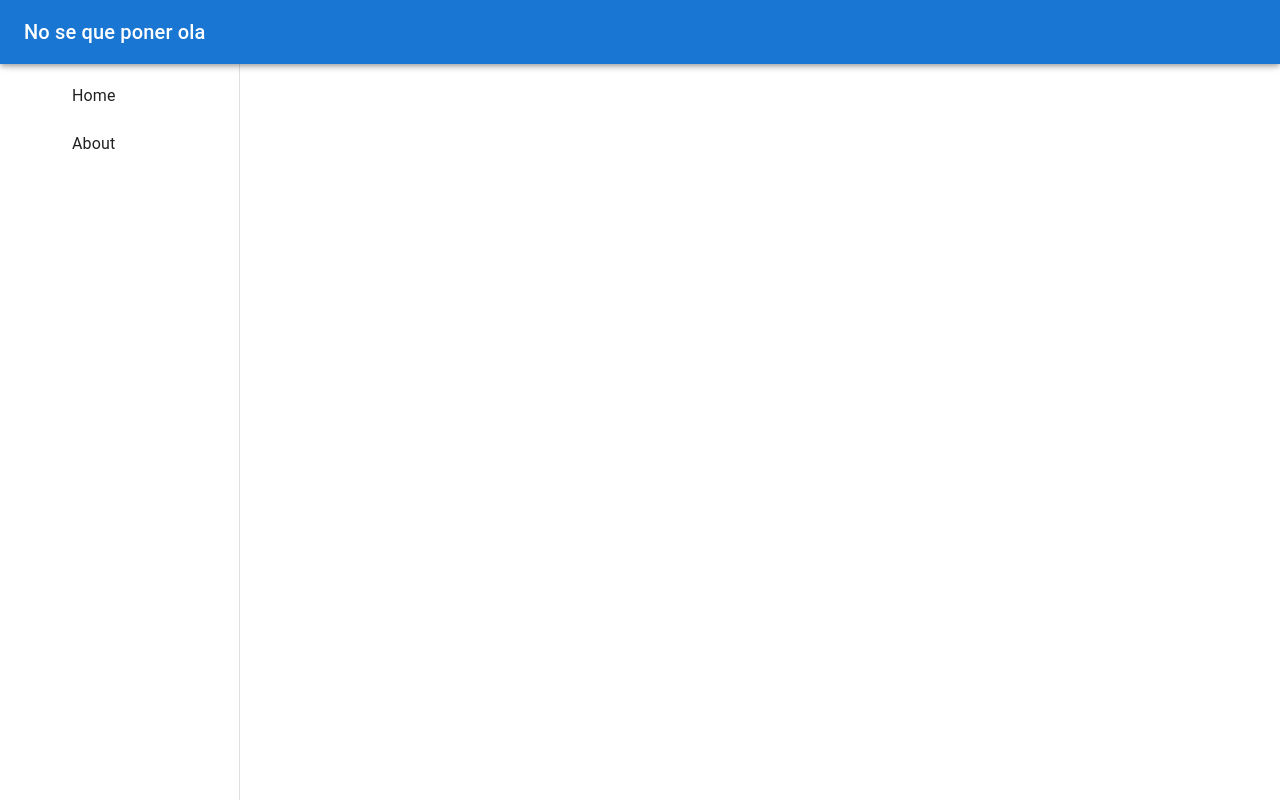
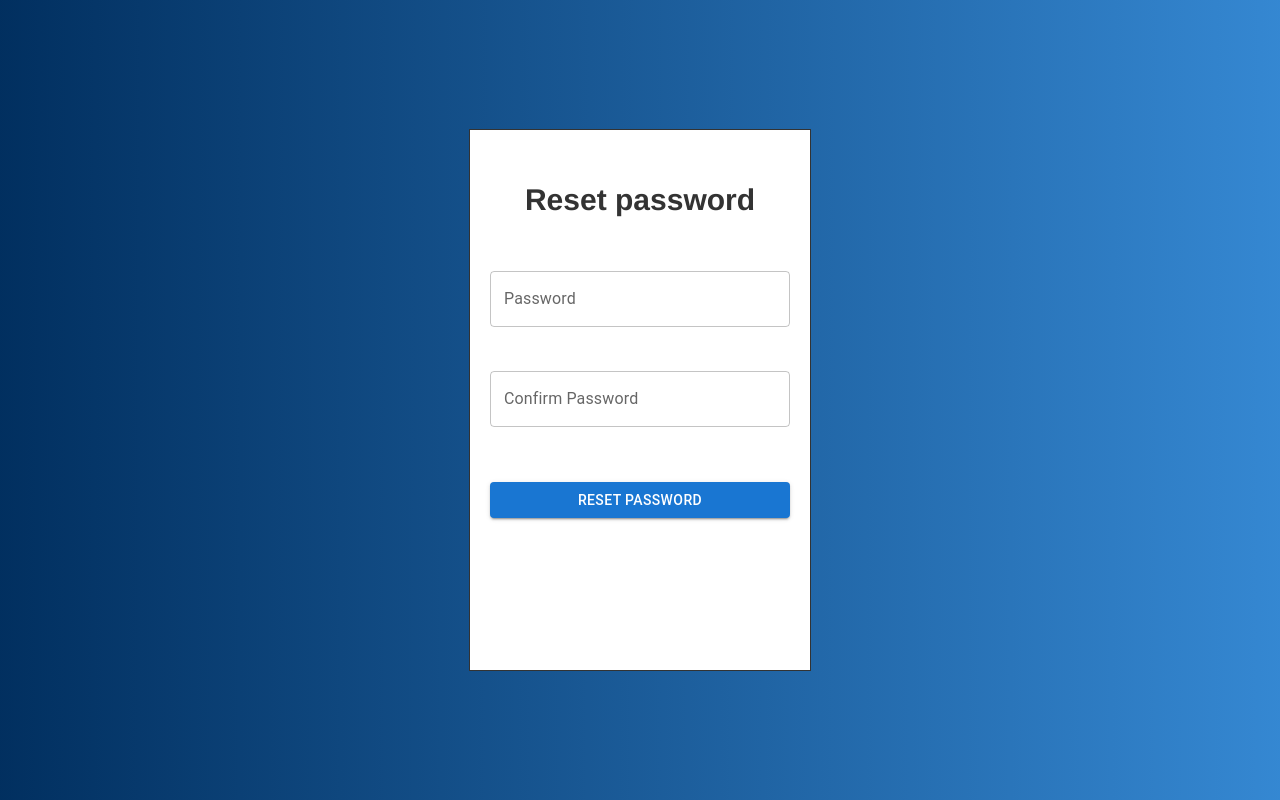
Before and after one commit to Galiblo/Incidences-Project, a React (Vite) app in the folder FRONTEND/: page /password-reset/1 in a window 1280 px wide. Built offline with nearby package versions, Linux system fonts and the light colour scheme; some icons are missing.

Commit message:
Password reset added

```diff
--- a/FRONTEND/src/App.jsx
+++ b/FRONTEND/src/App.jsx
@@ -7,11 +7,15 @@ import Navbar from "./components/NavBar";
 import About from "./components/About";
 import { Routes, Route, useLocation } from "react-router-dom";
 import ProtectedRoutes from "./components/ProtectedRoutes";
+import PasswordResetRequest from "./components/PasswordResetRequest";
+import PasswordReset from "./components/PasswordReset";
 
 function App() {
   const location = useLocation();
   const noNavbar =
-    location.pathname === "/" || location.pathname === "/register";
+    location.pathname === "/" ||
+    location.pathname === "/register" ||
+    location.pathname === "/request/password_reset" || location.pathname.includes("password-reset")
 
   return (
     <>
@@ -19,16 +23,20 @@ function App() {
         <Routes>
           <Route path="/" element={<Login />} />
           <Route path="/register" element={<Register />} />
+          <Route
+            path="/request/password_reset"
+            element={<PasswordResetRequest />}
+          />
+          <Route path="/password-reset/:token" element={<PasswordReset />} />
         </Routes>
       ) : (
         <Navbar
           content={
             <Routes>
-              <Route element={<ProtectedRoutes/>}>
+              <Route element={<ProtectedRoutes />}>
                 <Route path="/home" element={<Home />} />
                 <Route path="/about" element={<About />} />
               </Route>
-
             </Routes>
           }
         />
--- a/FRONTEND/src/components/Login.jsx
+++ b/FRONTEND/src/components/Login.jsx
@@ -45,9 +45,10 @@ const Login = () => {
           <Box className={"itemBox"}>
             <ButtonForm label={"Login"} type={"submit"} />
           </Box>
-          <Box className={"itemBox"}>
+          <Box className={"itemBox"} sx={{ flexDirection: "column" }}>
             <span>Don't have an account?&nbsp;</span>
-            <Link to={"/register"}>Register here</Link>
+            <Link to={"/register"}>Register here</Link> <br/>
+            <Link to={"/request/password_reset"}>Forgot password?</Link>
           </Box>
         </Box>
       </form>
--- /dev/null
+++ b/FRONTEND/src/components/MyMessage.jsx
@@ -0,0 +1,23 @@
+import { Box } from "@mui/material";
+
+const MyMessage = ({ text }) => {
+  return (
+    <Box
+      sx={{
+        backgroundColor: "#69C9AB",
+        color: "#FFFFFF",
+        width: "90%",
+        height: "40px",
+        position: "absolute",
+        top: "20px",
+        display: "flex",
+        justifyContent: "center",
+        alignItems: "center",
+      }}
+    >
+      {text}
+    </Box>
+  );
+};
+
+export default MyMessage;
--- /dev/null
+++ b/FRONTEND/src/components/PasswordReset.jsx
@@ -0,0 +1,68 @@
+import "../App.css";
+import { Box } from "@mui/material";
+import TextField from "./forms/TextField";
+import PasswordField from "./forms/PasswordField";
+import ButtonForm from "./forms/ButtonForm";
+import { Link, useParams } from "react-router-dom";
+import { useForm } from "react-hook-form";
+import AxiosInstance from "./AxiosInstance";
+import { useNavigate } from "react-router-dom";
+import MyMessage from "./MyMessage";
+import { React, useState } from "react";
+
+const PasswordReset = () => {
+  const navigate = useNavigate();
+  const { handleSubmit, control } = useForm();
+  const { token } = useParams();
+  console.log(token);
+
+  const [ShowMessage, setShowMessage] = useState(false);
+
+  const submission = (data) => {
+    AxiosInstance.post(`api/password_reset/confirm/`, {
+      password: data.password,
+      token: token,
+    }).then((response) => {
+      setShowMessage(true);
+      setTimeout(() => {
+        navigate("/")
+      }, 2000);
+    });
+  };
+
+  return (
+    <div className={"myBackground"}>
+      {ShowMessage ? (
+        <MyMessage text={"Your password reset was succesfull, you will be redirected to the login page"} />
+      ) : null}
+      <form onSubmit={handleSubmit(submission)}>
+        <Box className={"whitebox"}>
+          <Box className={"itemBox"}>
+            <Box className={"title"}>Reset password</Box>
+          </Box>
+          <Box className={"itemBox"}>
+            <PasswordField
+              label={"Password"}
+              name={"password"}
+              control={control}
+            ></PasswordField>
+          </Box>
+          <Box className={"itemBox"}>
+            <PasswordField
+              label={"Confirm Password"}
+              name={"password2"}
+              control={control}
+            ></PasswordField>
+          </Box>
+
+          <Box className={"itemBox"}>
+            <ButtonForm label={"Reset Password"} type={"submit"} />
+          </Box>
+          <Box className={"itemBox"} sx={{ flexDirection: "column" }}></Box>
+        </Box>
+      </form>
+    </div>
+  );
+};
+
+export default PasswordReset;
--- /dev/null
+++ b/FRONTEND/src/components/PasswordResetRequest.jsx
@@ -0,0 +1,54 @@
+import "../App.css";
+import { Box } from "@mui/material";
+import TextField from "./forms/TextField";
+import PasswordField from "./forms/PasswordField";
+import ButtonForm from "./forms/ButtonForm";
+import { Link } from "react-router-dom";
+import { useForm } from "react-hook-form";
+import AxiosInstance from "./AxiosInstance";
+import { useNavigate } from "react-router-dom";
+import MyMessage from "./MyMessage";
+import { React, useState } from "react";
+
+const PasswordResetRequest = () => {
+  const navigate = useNavigate();
+  const { handleSubmit, control } = useForm();
+
+  const [ShowMessage, setShowMessage] = useState(false);
+
+  const submission = (data) => {
+    AxiosInstance.post(`api/password_reset/`, {
+      email: data.email,
+    }).then((response) => {
+      setShowMessage(true);
+    });
+  };
+
+  return (
+    <div className={"myBackground"}>
+      {ShowMessage ? (
+        <MyMessage
+          text={
+            "If your email exists you have received an email with instructions to reset your password"
+          }
+        />
+      ) : null}
+      <form onSubmit={handleSubmit(submission)}>
+        <Box className={"whitebox"}>
+          <Box className={"itemBox"}>
+            <Box className={"title"}>Password reset</Box>
+          </Box>
+          <Box className={"itemBox"}>
+            <TextField label={"Email"} name={"email"} control={control} />
+          </Box>
+          <Box className={"itemBox"}>
+            <ButtonForm label={"Request password reset"} type={"submit"} />
+          </Box>
+          <Box className={"itemBox"} sx={{ flexDirection: "column" }}></Box>
+        </Box>
+      </form>
+    </div>
+  );
+};
+
+export default PasswordResetRequest;
```
Also changed, not shown: 2 other files (tests, documents, lock files or other folders).
